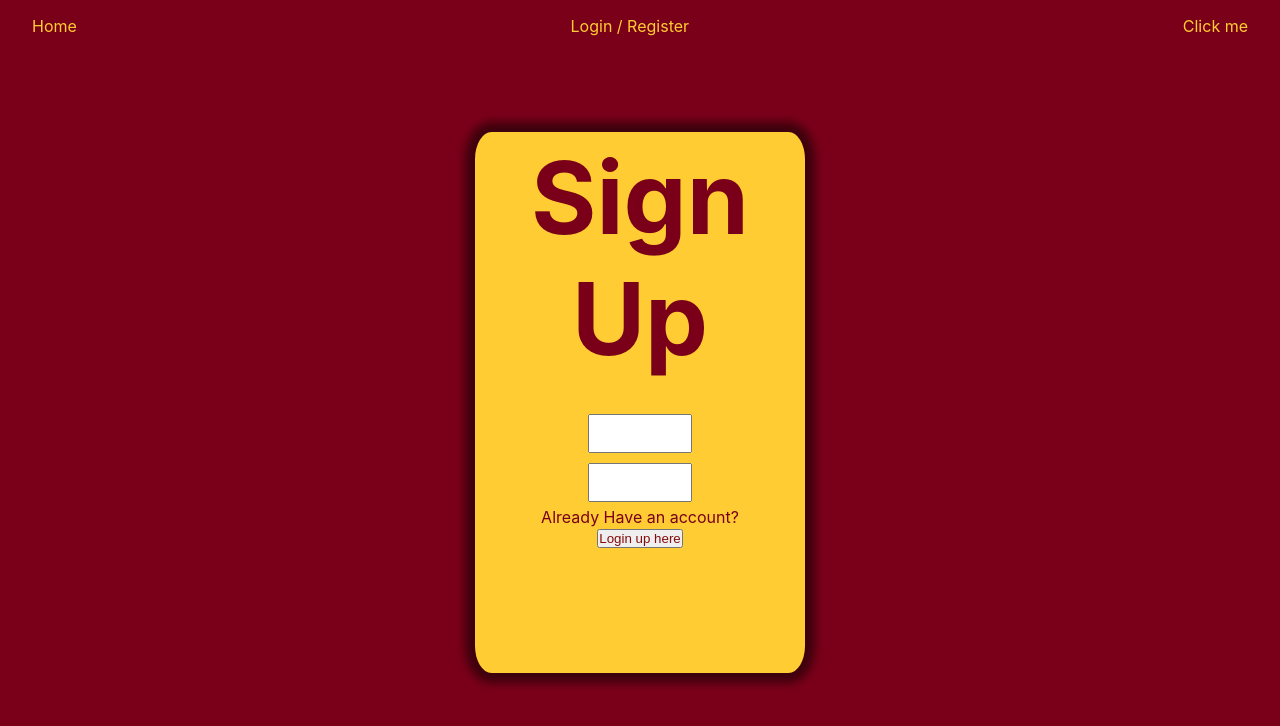
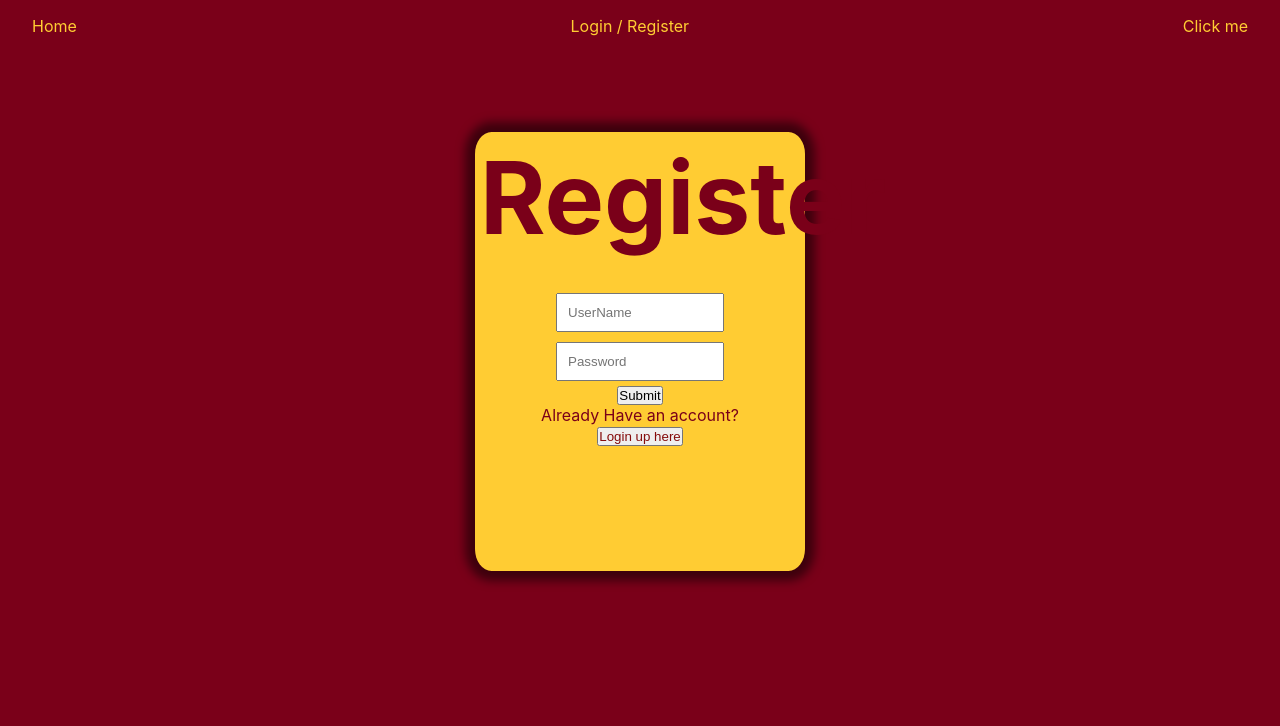
Before and after one commit to jbuck123/DiscGopher, a React (Create React App) app in the folder my-app/: page /Register in a window 1280 px wide. Shown: the top 726 px of the page. Built offline with nearby package versions, Linux system fonts and the light colour scheme; no server answers.

Commit message:
POST fetch now works for registering users on the front end. need to fix some bugs, cannot display a succesfully message even tho POST is successful"

```diff
--- a/my-app/src/Pages/Register.js
+++ b/my-app/src/Pages/Register.js
@@ -3,22 +3,64 @@ import { Link } from "react-router-dom";
 import { useState, useEffect } from "react";
 
 export default function Signup() {
-  const [name, setNameData] = useState("");
+  // states for registration
   const [username, setUsername] = useState("");
   const [password, setPasswword] = useState("");
 
-  const getData = () => {
-    fetch("/users")
-      .then((res) => res.json())
-      .then((data) => console.log(data));
-  };
-  useEffect(getData, []);
+  // states for checking errors
+  const [message, setMessage] = useState("");
+
+  // handle submit
+  console.log(message)
+  const handleSubmit = async (event) => {
+    console.log(username)
+    console.log(password)
+    event.preventDefault();
+    try {
+      let res = await fetch("/users", {
+        method: "POST",
+        // also it wont work with out headers, you need to tell fetch that youre sending json
+        headers: {
+          "Content-Type": "application/json"
+        },
+        // When you send a fetch you need to send it as a JSON. thats why we JSON.stringify
+        body: JSON.stringify({
+          name: username,
+          password: password
+        }),
+      });
+
+      const resJson = await res.json();
+      console.log(...resJson)
+      if (res.status === 200) {
+        setUsername("");
+
+        setMessage(" User was created successfully")
+      } else {
+        setMessage( "an error has occured")
+      }
+    } catch (error) {
+      console.log(error)
+    }
+  }
   return (
     <div className="auth-form">
-      <h1 className="section-title">Sign Up</h1>
-      <form className="section-form">
-        <input className="section-input"></input>
-        <input className="section-input"></input>
+      <h1 className="section-title">Register</h1>
+      <form onSubmit={handleSubmit} className="section-form">
+        <input
+          value={username}
+          onChange={(e) => setUsername(e.target.value)}
+          placeholder="UserName"
+          className="section-input"
+        ></input>
+        <input
+          value={password}
+          onChange={(e) => setPasswword(e.target.value)}
+          placeholder="Password"
+          className="section-input"
+        ></input>
+        <button type="submit"> Submit</button>
+      <div className="message">{message ? <p>{message}</p> : null}</div>
       </form>
       <div className="section-content">
         <p>Already Have an account?</p>
--- a/my-app/src/index.css
+++ b/my-app/src/index.css
@@ -122,7 +122,7 @@ display:flex;
 .section-input {
   padding: 10px;
   margin: 5px;
-  width: 25%;
+  width: 45%;
   justify-items: center;
 }
 .auth-form {
```
Also changed, not shown: 2 other files (tests, documents, lock files or other folders).
